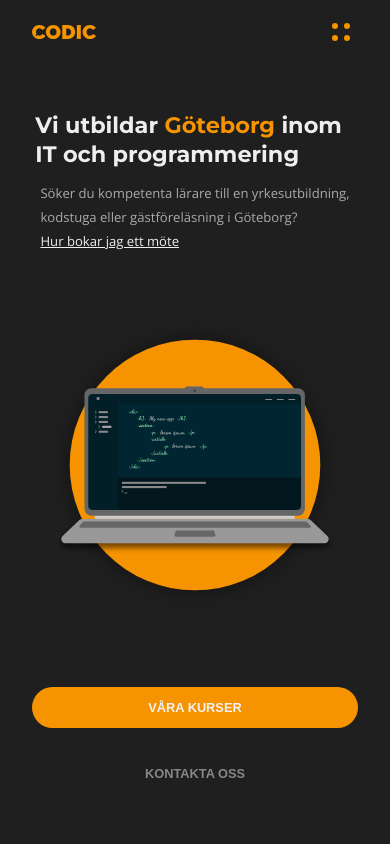
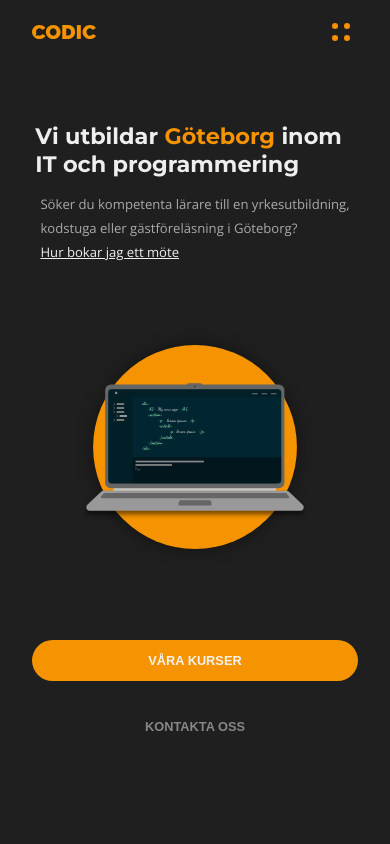
Before and after one commit to CodicEducation/CodicEdu-Website-vue, a Vue app: page / in a window 390 px wide. Shown: the top 844 px of the page. Built offline with nearby package versions, Linux system fonts and the light colour scheme; no server answers; sample sign-in values are in the browser's storage.

Commit message:
Update Home.vue

```diff
--- a/src/views/Home.vue
+++ b/src/views/Home.vue
@@ -409,13 +409,16 @@ export default {
       .main-view {
         height: initial;
         height: 100vh;
-        padding: 0rem 2rem 4rem 2rem;
+        padding: 3rem 2rem 4rem 2rem;
         @include flex();
+        justify-content: flex-start;
+
         .laptop {
           width: initial;
           align-self: center;
           margin-left: 0rem;
-          transform: scale(0.7);
+          margin: 2.5rem 0rem;
+          width: 86%;
         }
 
         blockquote {
```
